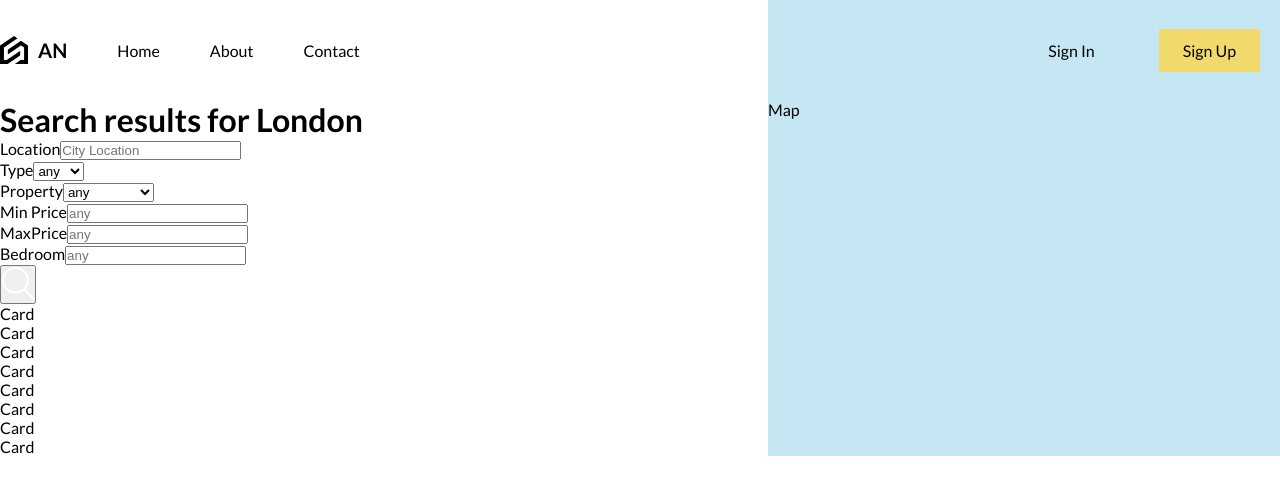
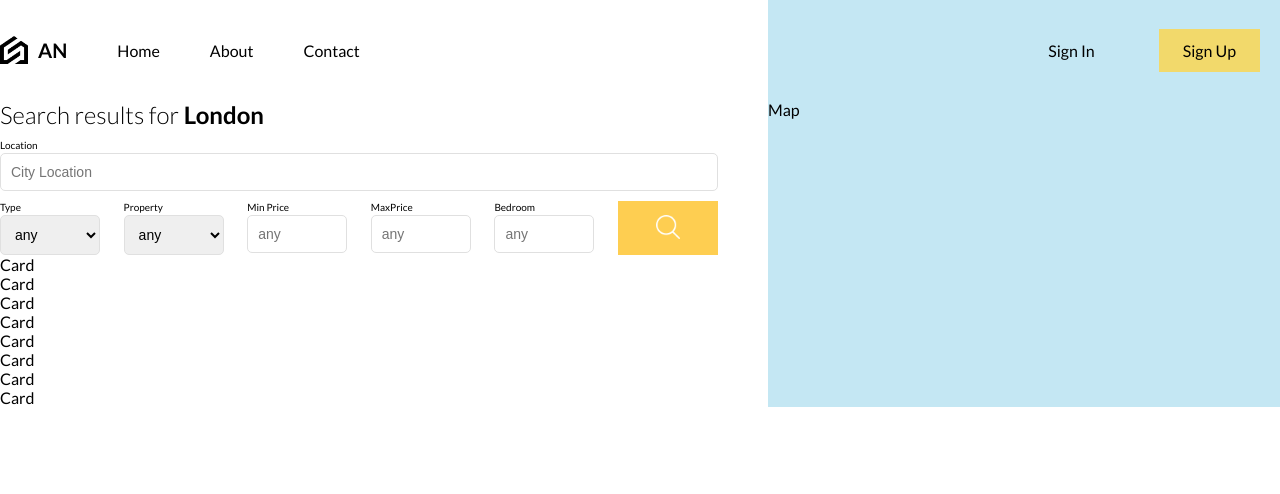
Before and after one commit to AntonioNikolov7/Real_Estate_App, a React (Vite) app: page /list in a window 1280 px wide. Shown: the top 494 px of the page. Built offline with nearby package versions, Linux system fonts and the light colour scheme.

Commit message:
filter scss added

```diff
--- a/src/components/filter/Filter.scss
+++ b/src/components/filter/Filter.scss
@@ -0,0 +1,55 @@
+.filter {
+  display: flex;
+  flex-direction: column;
+  gap: 10px;
+
+  h1 {
+    font-weight: 300;
+    font-size: 24px;
+  }
+
+  .item {
+    display: flex;
+    flex-direction: column;
+    gap: 2px;
+
+    label {
+      font-size: 10px;
+    }
+
+    input,
+    select {
+      width: 100px;
+      padding: 10px;
+      border: 1px solid #e0e0e0;
+      border-radius: 5px;
+      font-size: 14px;
+    }
+  }
+
+  .top {
+    input {
+      width: 100%;
+    }
+  }
+
+  .bottom {
+    display: flex;
+    justify-content: space-between;
+    flex-wrap: wrap;
+    gap: 20px;
+
+    button {
+      width: 100px;
+      padding: 10px;
+      border: none;
+      cursor: pointer;
+      background-color: #fece51;
+
+      img {
+        width: 24px;
+        height: 24px;
+      }
+    }
+  }
+}
--- a/src/components/filter/Filter.tsx
+++ b/src/components/filter/Filter.tsx
@@ -1,5 +1,5 @@
 import React from "react";
-
+import "./Filter.scss";
 const Filter = () => {
   return (
     <div className="filter">
```
